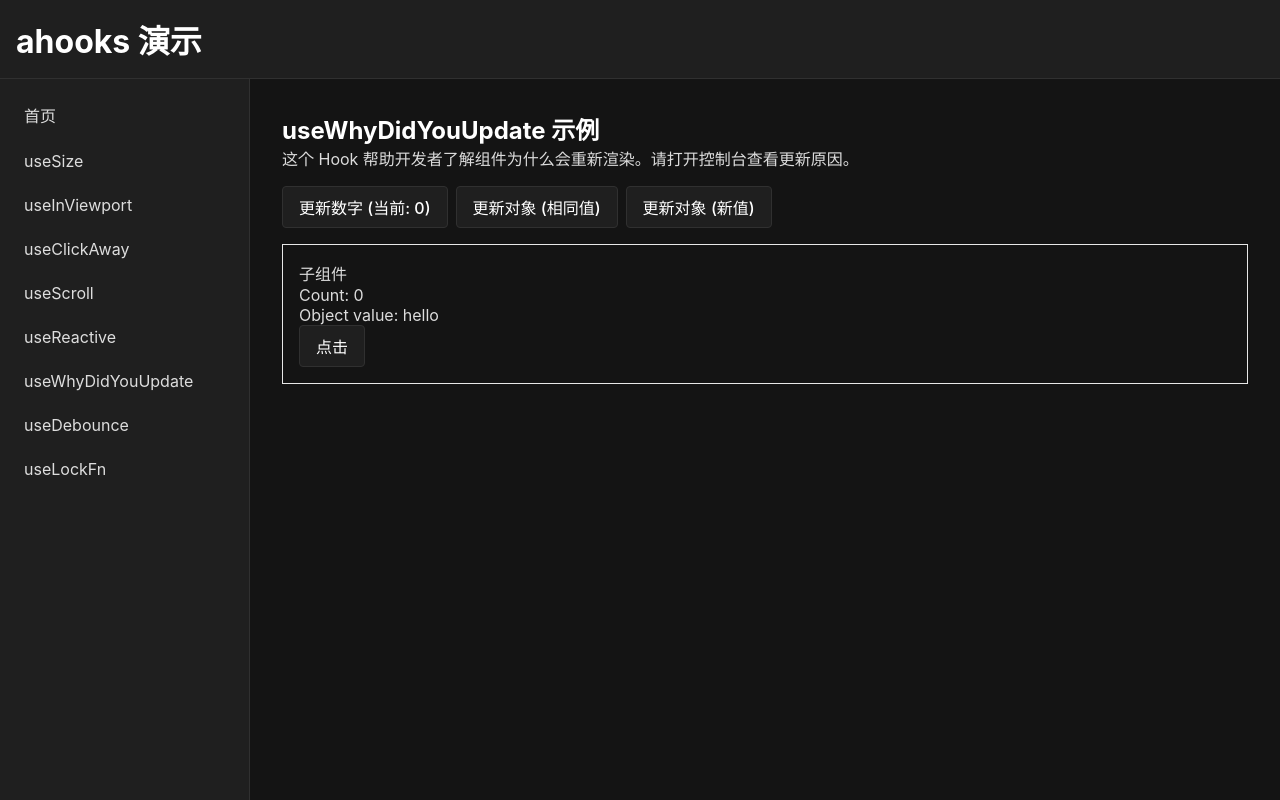
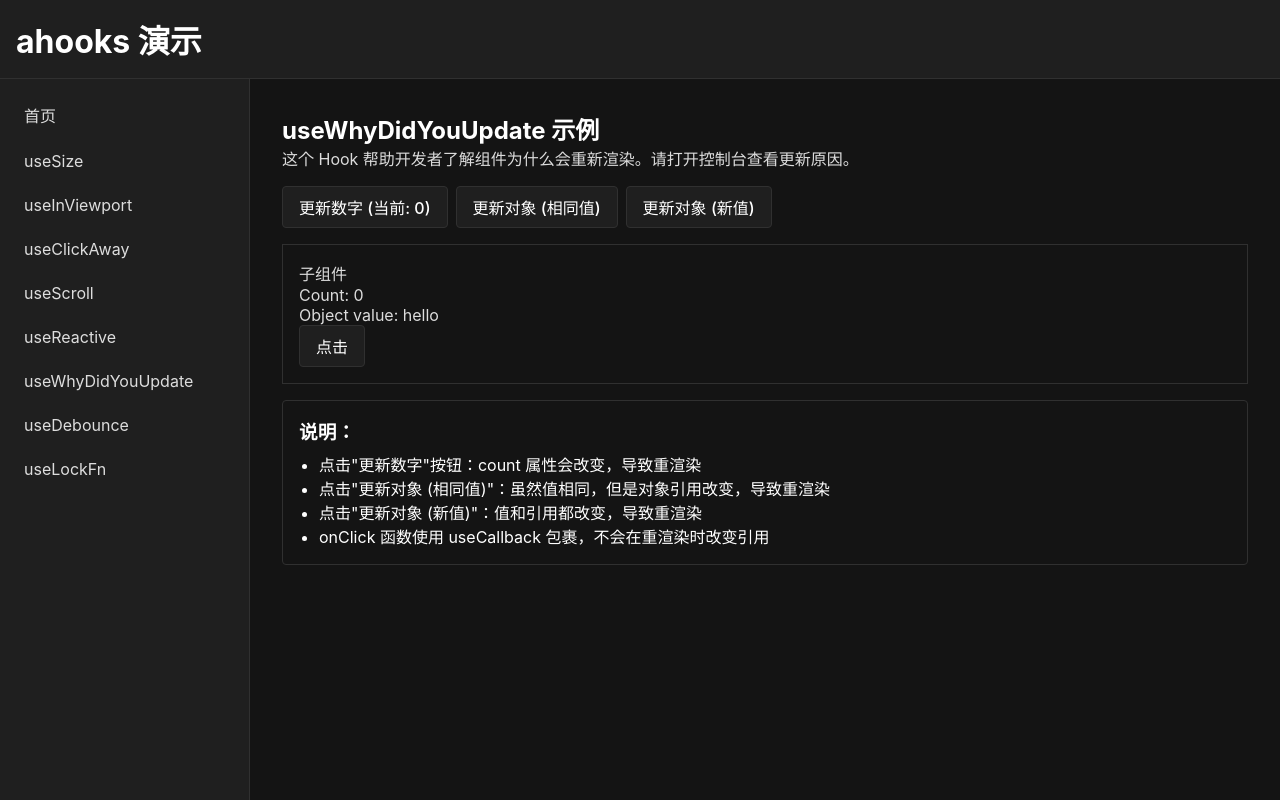
Before and after one commit to fallenleavesguy/ahooks-demo, a React (Vite) app: page /use-why-did-you-update in a window 1280 px wide. Built offline with nearby package versions, Linux system fonts and the light colour scheme.

Commit message:
add useWhyDidYouUpdate

```diff
--- a/src/pages/UseWhyDidYouUpdate.tsx
+++ b/src/pages/UseWhyDidYouUpdate.tsx
@@ -1,4 +1,4 @@
-import React, { useState, memo } from 'react';
+import React, { useState, memo, useCallback } from 'react';
 import { useWhyDidYouUpdate } from 'ahooks';
 
 interface ChildProps {
@@ -11,7 +11,7 @@ const Child: React.FC<ChildProps> = memo((props) => {
   useWhyDidYouUpdate('Child', props);
 
   return (
-    <div style={{ padding: '16px', border: '1px solid #e8e8e8', marginTop: '16px' }}>
+    <div style={{ padding: '16px', border: '1px solid var(--border-color)', marginTop: '16px' }}>
       <p>子组件</p>
       <p>Count: {props.count}</p>
       <p>Object value: {props.object.value}</p>
@@ -23,6 +23,11 @@ const Child: React.FC<ChildProps> = memo((props) => {
 const UseWhyDidYouUpdate: React.FC = () => {
   const [count, setCount] = useState(0);
   const [object, setObject] = useState({ value: 'hello' });
+
+  // 使用 useCallback 包裹点击处理函数
+  const handleClick = useCallback(() => {
+    console.log('clicked');
+  }, []); // 空依赖数组，因为函数不依赖任何状态
 
   return (
     <div>
@@ -52,8 +57,18 @@ const UseWhyDidYouUpdate: React.FC = () => {
       <Child
         count={count}
         object={object}
-        onClick={() => console.log('clicked')}
+        onClick={handleClick}
       />
+
+      <div style={{ marginTop: '16px', padding: '16px', border: '1px solid var(--border-color)', borderRadius: '4px' }}>
+        <h3>说明：</h3>
+        <ul style={{ marginTop: '8px', paddingLeft: '20px' }}>
+          <li>点击"更新数字"按钮：count 属性会改变，导致重渲染</li>
+          <li>点击"更新对象 (相同值)"：虽然值相同，但是对象引用改变，导致重渲染</li>
+          <li>点击"更新对象 (新值)"：值和引用都改变，导致重渲染</li>
+          <li>onClick 函数使用 useCallback 包裹，不会在重渲染时改变引用</li>
+        </ul>
+      </div>
     </div>
   );
 };
```
